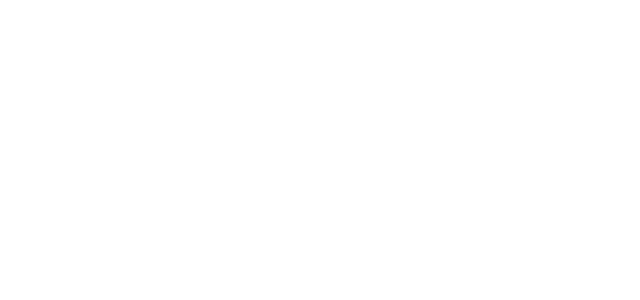
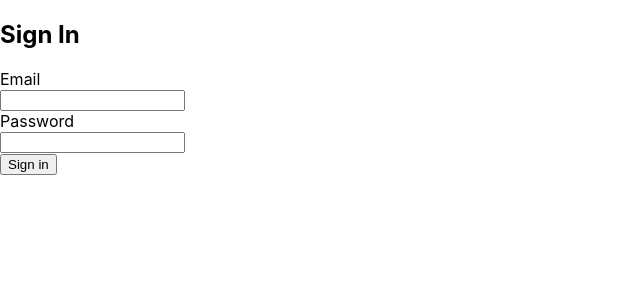
Before and after one commit to malak-joumaa/Address-Book, a React (Create React App) app in the folder address-book-reactjs/: page / in a window 1280 px wide. Shown: the top 300 px of the page, without its empty margins (0-640 px from the left). Built offline with nearby package versions, Linux system fonts and the light colour scheme.

Commit message:
Front-end: Addign Sign in form

```diff
--- a/address-book-reactjs/package.json
+++ b/address-book-reactjs/package.json
@@ -8,6 +8,7 @@
     "@testing-library/user-event": "^13.5.0",
     "react": "^18.2.0",
     "react-dom": "^18.2.0",
+    "react-router-dom": "^6.3.0",
     "react-scripts": "5.0.1",
     "web-vitals": "^2.1.4"
   },
--- a/address-book-reactjs/src/App.js
+++ b/address-book-reactjs/src/App.js
@@ -1,6 +1,49 @@
 import React, { useState } from "react";
 import { BrowserRouter, Route, Routes, Link } from "react-router-dom";
 
-function App() {}
+function App() {
+  return (
+    <BrowserRouter>
+      <Routes>
+        <Route
+          path="/"
+          element={
+            <>
+              <div>
+                <div className="container">
+                  <form className="user-form">
+                    <div className="box">
+                      <h2 className="title">Sign In</h2>
+                      <label className="lbl">Email</label>
+                      <br />
+                      <input
+                        type="email"
+                        id="email"
+                        className="txtbox"
+                        name="text"
+                      />
+                      <br />
+                      <label className="lbl">Password</label>
+                      <br />
+                      <input
+                        type="password"
+                        id="password"
+                        className="txtbox"
+                        name="text"
+                      />
+                      <br />
+                      <button className="btn">Sign in</button>
+                    </div>
+                  </form>
+                </div>
+              </div>
+            </>
+          }
+        ></Route>
+        <Route path="/sign-up"></Route>
+      </Routes>
+    </BrowserRouter>
+  );
+}
 
 export default App;
```
Also changed, not shown: 1 other file (tests, documents, lock files or other folders).
